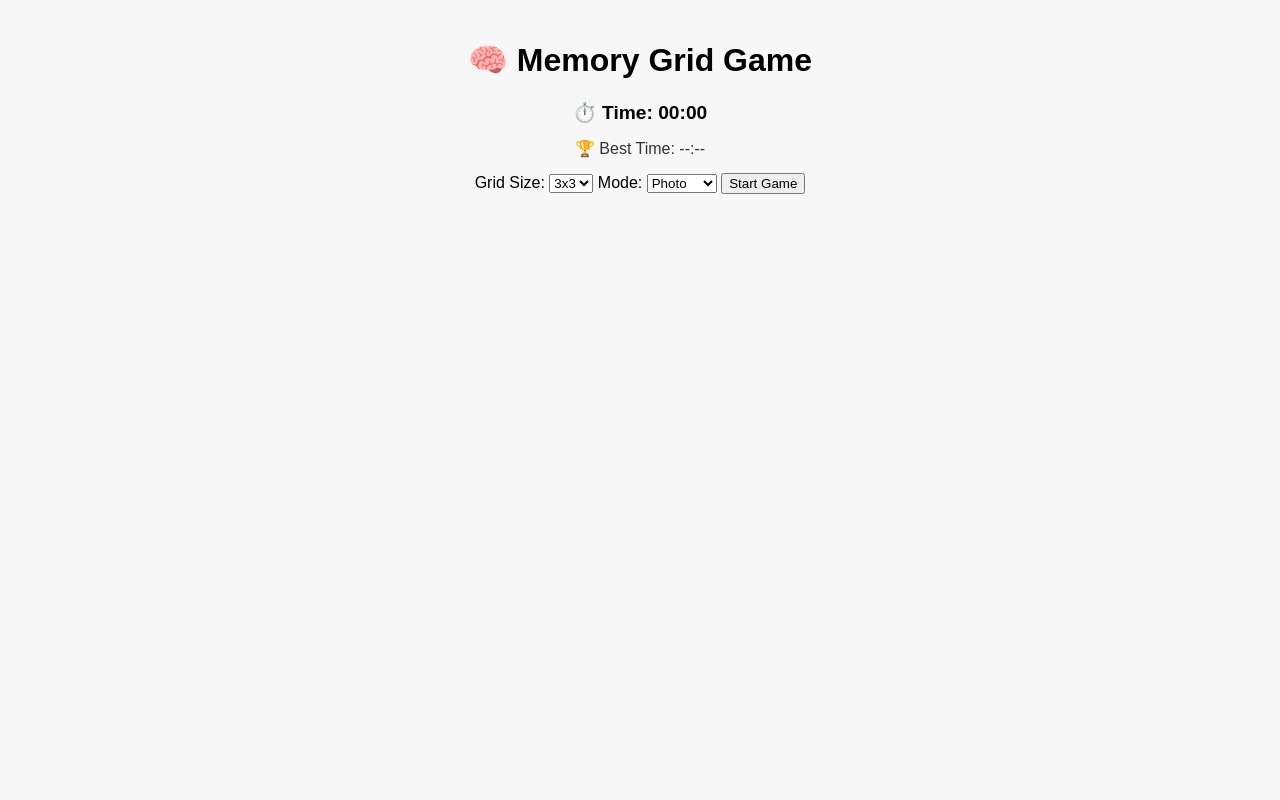
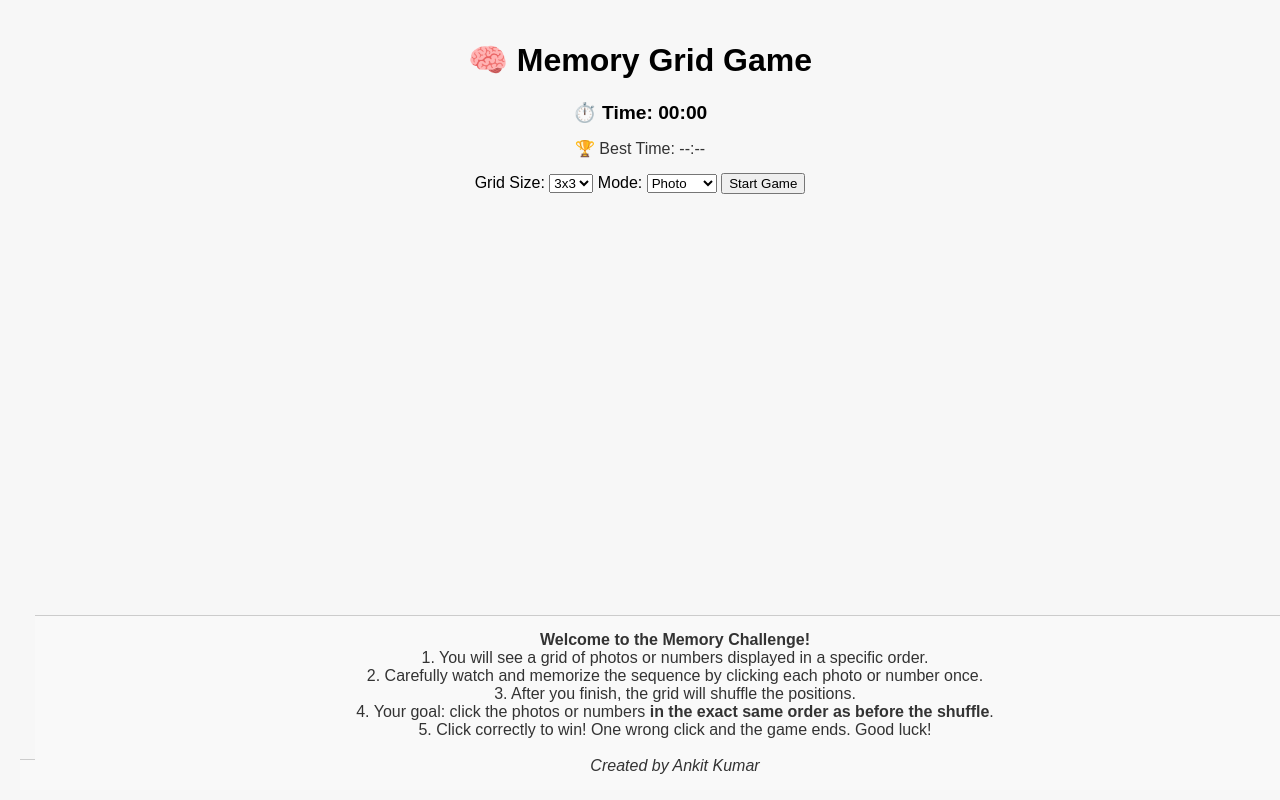
Before and after one commit to ankiit-18/puzzle, a plain HTML site: page index.html in a window 1280 px wide. Drawn offline with Linux system fonts and the light colour scheme.

Commit message:
Your commit message here

```diff
--- a/index.html
+++ b/index.html
@@ -32,6 +32,30 @@
   </div>
 
   <div id="grid" class="grid"></div>
+  <div id="game-rules" style="position: fixed; bottom: 10px; width: 100%; text-align: center; background: #f9f9f9; padding: 15px; border-top: 1px solid #ccc; font-family: Arial, sans-serif; font-size: 16px; color: #333;">
+    <div id="game-rules" style="
+    position: fixed;
+    bottom: 10px;
+    width: 100%;
+    text-align: center;
+    background: #f9f9f9;
+    padding: 15px;
+    border-top: 1px solid #ccc;
+    font-family: Arial, sans-serif;
+    font-size: 16px;
+    color: #333;
+    box-sizing: border-box;
+  ">
+    <strong>Welcome to the Memory Challenge!</strong><br>
+    1. You will see a grid of photos or numbers displayed in a specific order.<br>
+    2. Carefully watch and memorize the sequence by clicking each photo or number once.<br>
+    3. After you finish, the grid will shuffle the positions.<br>
+    4. Your goal: click the photos or numbers <strong>in the exact same order as before the shuffle</strong>.<br>
+    5. Click correctly to win! One wrong click and the game ends. Good luck!<br><br>
+    <em>Created by Ankit Kumar</em>
+  </div>
+
+
 
   <script src="script.js"></script>
 </body>
```
